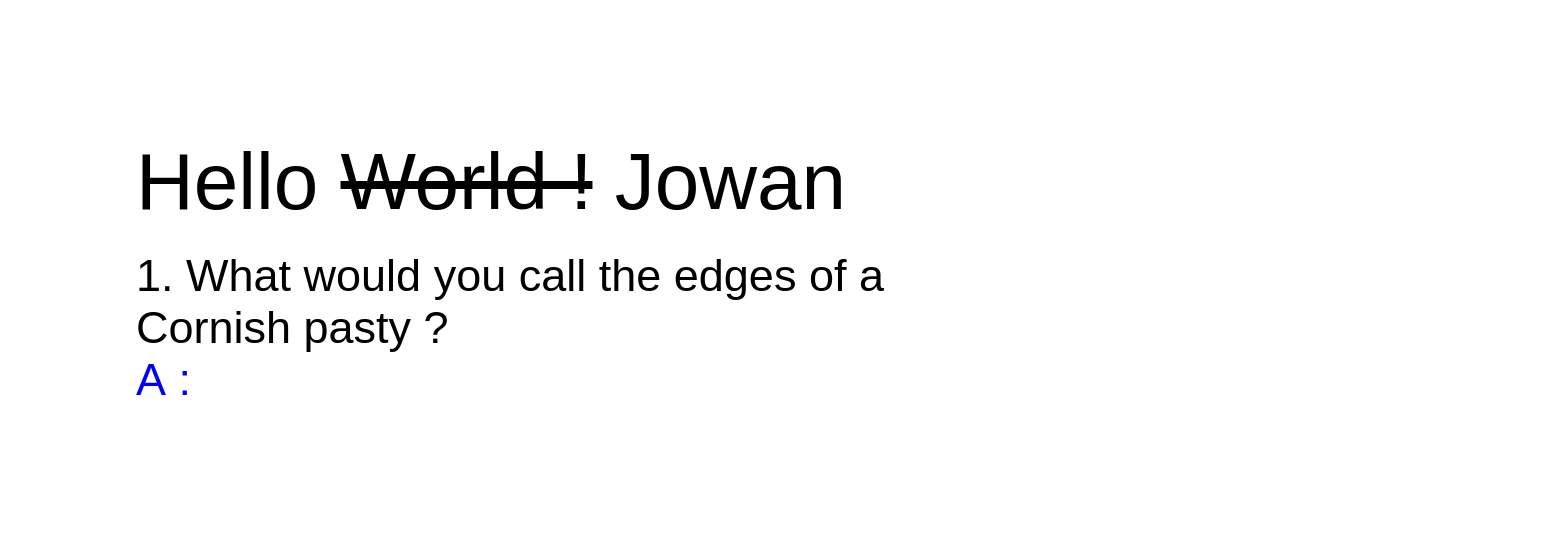
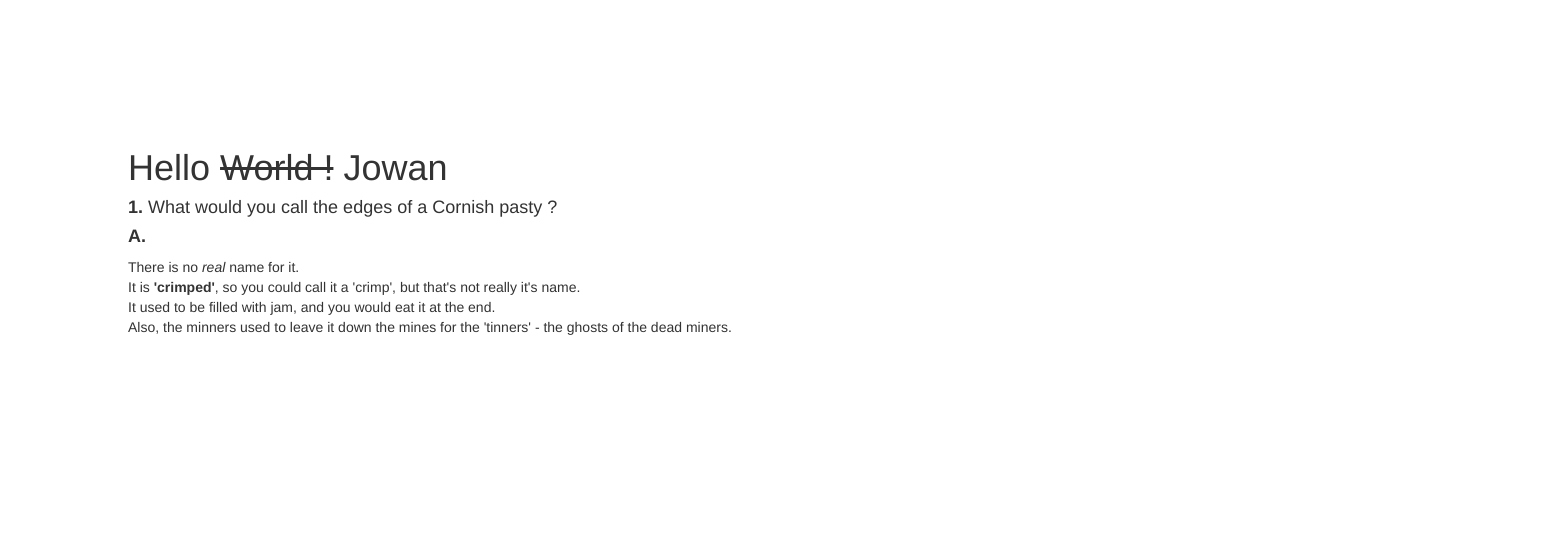
Before and after one commit to amanschisel/okjowan, a plain HTML site: page index.html in a window 1280 px wide. Shown: the whole page, 1544 px wide, since content can reach past the window. Drawn offline with nearby package versions, Linux system fonts and the light colour scheme.

```diff
--- a/css/style.css
+++ b/custom/css/style.css
@@ -5,8 +5,6 @@ body {
     height: 100%;
     display: table;
     padding: 10%;
-    font-family: Arial, sans-serif;
-    font-size: 62.5%;
     /*letter-spacing: 0.1em;*/
 }
 
@@ -83,3 +81,11 @@ ul, ol {
 li {
     list-style: none;
 }
+
+/* Questions */
+
+/* Answers */
+
+.radio label span{
+    font-family: monospace, 'Courier 10 Pitch';
+}
--- /dev/null
+++ b/custom/js/main.js
@@ -0,0 +1,9 @@
+/**
+ * Main JS file.
+ *
+ * @copyright
+ *  nobody :)
+ */
+$(document).ready(function() {
+    console.log("Hello Melissa.")
+});
--- a/index.html
+++ b/index.html
@@ -1,21 +1,50 @@
 <!DOCTYPE html>
 <html lang="en">
-    <head>
-        <title>OKJowan...</title>
-        <meta charset="utf-8">
-        <meta name="viewport" content="width=device-width, initial-scale=1">
-        <link rel="stylesheet" type="text/css" href="css/style.css" />
-        </script>
-    </head>
+<head>
+    <!--Meta (my daughter's name) -->
+    <title>OKJowan...</title>
+    <meta charset="utf-8">
+    <meta name="viewport" content="width=device-width, initial-scale=1">
+    <!-- jQuery -->
+    <script src="https://code.jquery.com/jquery-2.2.3.min.js" integrity="sha256-a23g1Nt4dtEYOj7bR+vTu7+T8VP13humZFBJNIYoEJo=" crossorigin="anonymous"></script>
+    <!-- Bootstrap -->
+    <link href="https://maxcdn.bootstrapcdn.com/bootstrap/3.3.6/css/bootstrap.min.css" rel="stylesheet" integrity="sha384-1q8mTJOASx8j1Au+a5WDVnPi2lkFfwwEAa8hDDdjZlpLegxhjVME1fgjWPGmkzs7" crossorigin="anonymous">
+    <script src="https://maxcdn.bootstrapcdn.com/bootstrap/3.3.6/js/bootstrap.min.js" integrity="sha384-0mSbJDEHialfmuBBQP6A4Qrprq5OVfW37PRR3j5ELqxss1yVqOtnepnHVP9aJ7xS" crossorigin="anonymous"></script>
+    <!-- Custom -->
+    <link rel="stylesheet" type="text/css" href="custom/css/style.css" />
+    <script src="custom/js/main.js"></script>
+</head>
+<body>
+    <!-- Header -->
+    <header>
+        <h1>Hello <s>World&nbsp!</s> Jowan</h1>
+    </header>
+    <!-- end Header -->
 
-   <body>
+    <!-- Questions -->
+    <section id="questions">
 
-        <div class="textTitle">Hello <s>World&nbsp!</s> Jowan</div>
-        <br><br><br>
-        <div class="textQ">1. What would you call the edges of a Cornish pasty&nbsp;?</div>
-        <br>
-        <div class="textA">A&nbsp;:</div>
+        <!-- Q1 -->
+        <section id="question-1" class="questions">
+            <h4 class="q-title"><b>1.</b> What would you call the edges of a Cornish pasty ?</h4>
+            <h4><b>A.</b></h4>
+            <p class="q-answr">
+                There is no <em>real</em> name for it.<br>
+                It is <b>'crimped'</b>, so you could call it a 'crimp', but that's not really it's name.<br>
+                It used to be filled with jam, and you would eat it at the end.<br>
+                Also, the minners used to leave it down the mines for the 'tinners' - the ghosts
+                  of the dead miners.
+            </p>
+        </section>
+        <!-- end Q1-->
 
-   </body>
+    </section>
+    <!-- end Question -->
 
+    <!-- Footer -->
+    <footer>
+    </footer>
+    <!-- end Footer -->
+
+</body>
 </html>
```
